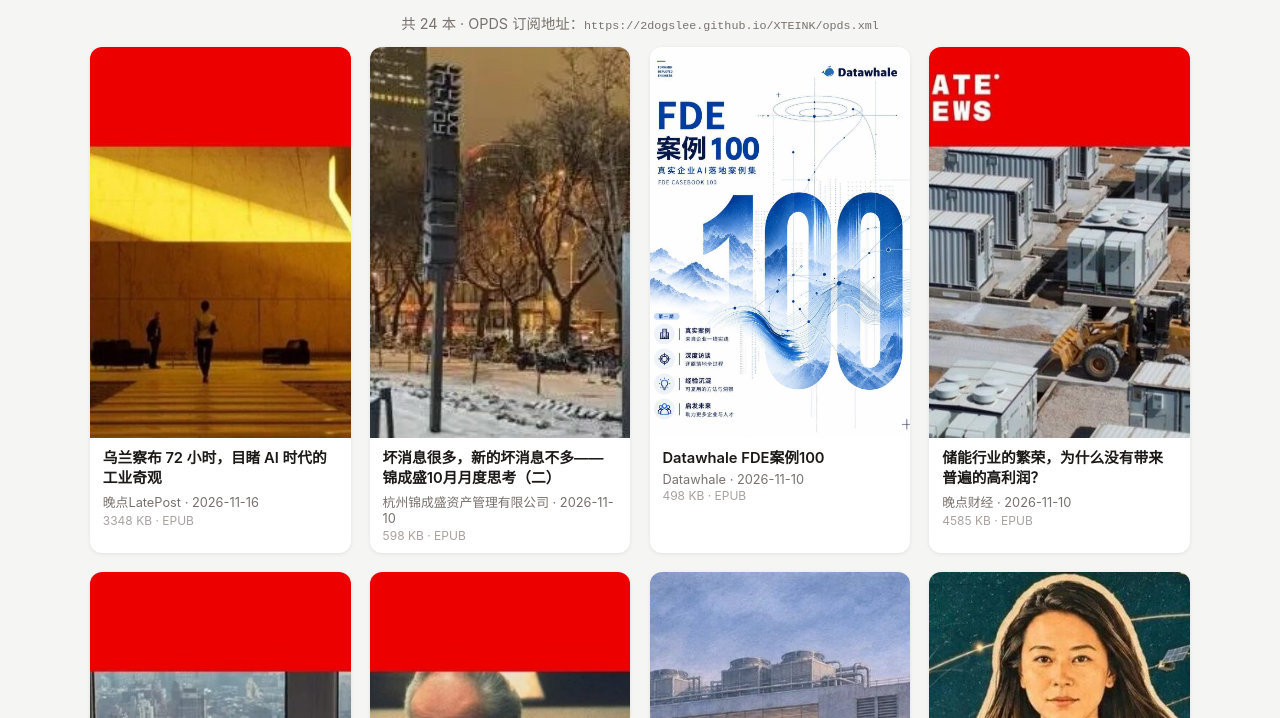
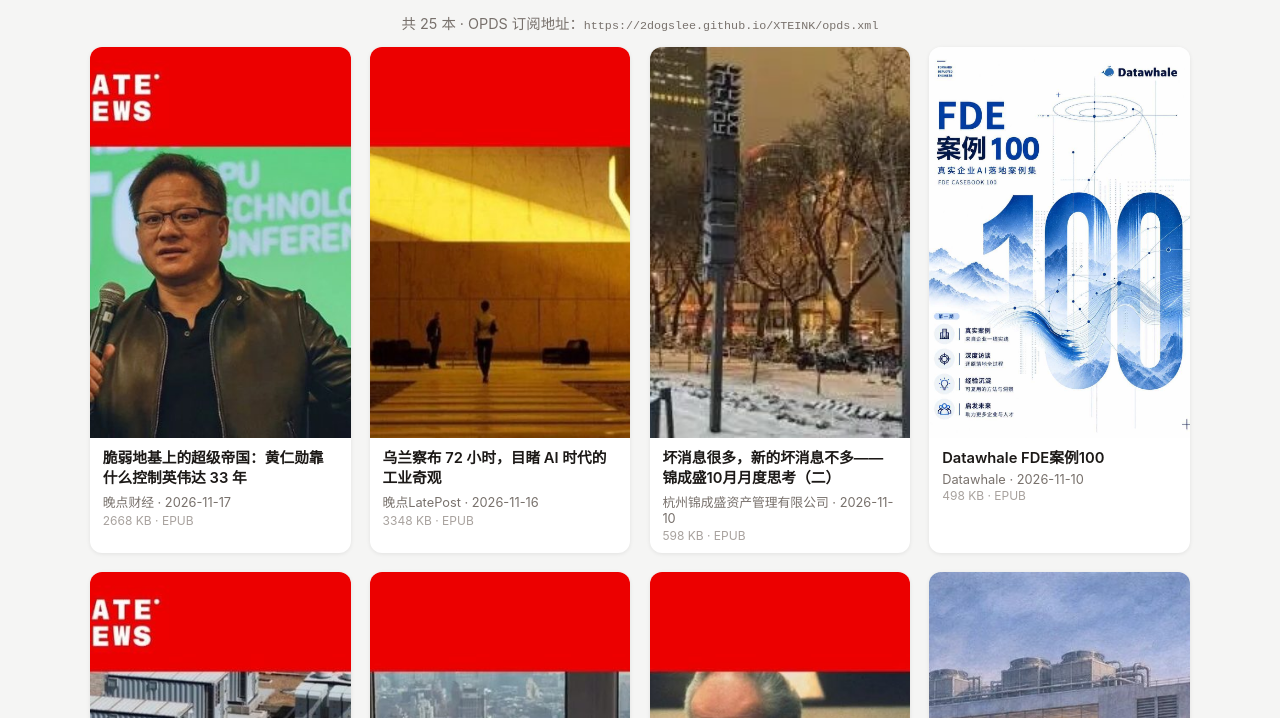
Before and after one commit to 2DogsLee/XTEINK, a plain HTML site: page index.html in a window 1280 px wide. Shown: the part 82-800 px from the top of the page. Drawn offline with Linux system fonts and the light colour scheme.

Commit message:
chore: 重建目录

```diff
--- a/index.html
+++ b/index.html
@@ -17,8 +17,16 @@ p.hint{text-align:center;color:#78716c;font-size:.9em;}
 .size{font-size:.75em;color:#a8a29e;margin-top:.15em;}
 </style></head><body>
 <h1>📚 XTEINK 书库</h1>
-<p class="hint">共 24 本 · OPDS 订阅地址：<code>https://2dogslee.github.io/XTEINK/opds.xml</code></p>
+<p class="hint">共 25 本 · OPDS 订阅地址：<code>https://2dogslee.github.io/XTEINK/opds.xml</code></p>
 <div class="grid">
+    <div class="card">
+      <a href="books/%E6%99%9A%E7%82%B9%E8%B4%A2%E7%BB%8F-%E8%84%86%E5%BC%B1%E5%9C%B0%E5%9F%BA%E4%B8%8A%E7%9A%84%E8%B6%85%E7%BA%A7%E5%B8%9D%E5%9B%BD%EF%BC%9A%E9%BB%84%E4%BB%81%E5%8B%8B%E9%9D%A0%E4%BB%80%E4%B9%88%E6%8E%A7%E5%88%B6%E8%8B%B1%E4%BC%9F%E8%BE%BE_33_%E5%B9%B4.epub"><img src="covers/3b6fce961d53.jpg"/></a>
+      <div class="info">
+        <div class="title"><a href="books/%E6%99%9A%E7%82%B9%E8%B4%A2%E7%BB%8F-%E8%84%86%E5%BC%B1%E5%9C%B0%E5%9F%BA%E4%B8%8A%E7%9A%84%E8%B6%85%E7%BA%A7%E5%B8%9D%E5%9B%BD%EF%BC%9A%E9%BB%84%E4%BB%81%E5%8B%8B%E9%9D%A0%E4%BB%80%E4%B9%88%E6%8E%A7%E5%88%B6%E8%8B%B1%E4%BC%9F%E8%BE%BE_33_%E5%B9%B4.epub">脆弱地基上的超级帝国：黄仁勋靠什么控制英伟达 33 年</a></div>
+        <div class="author">晚点财经 · 2026-11-17</div>
+        <div class="size">2668 KB · EPUB</div>
+      </div>
+    </div>
     <div class="card">
       <a href="books/%E6%99%9A%E7%82%B9LatePost-%E4%B9%8C%E5%85%B0%E5%AF%9F%E5%B8%83_72_%E5%B0%8F%E6%97%B6%EF%BC%8C%E7%9B%AE%E7%9D%B9_AI_%E6%97%B6%E4%BB%A3%E7%9A%84%E5%B7%A5%E4%B8%9A%E5%A5%87%E8%A7%82.epub"><img src="covers/892c64bf4624.jpg"/></a>
       <div class="info">
```
Also changed, not shown: opds.xml (+13 -1 lines), covers/3b6fce961d53.jpg (added).
